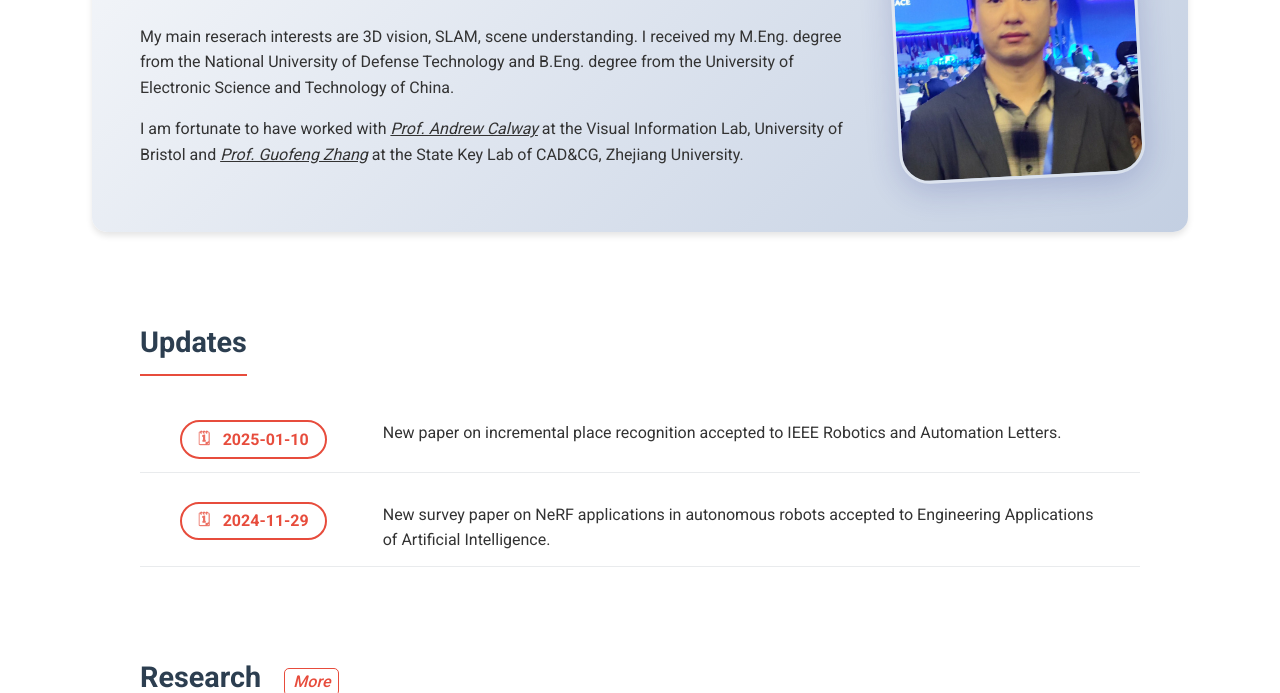
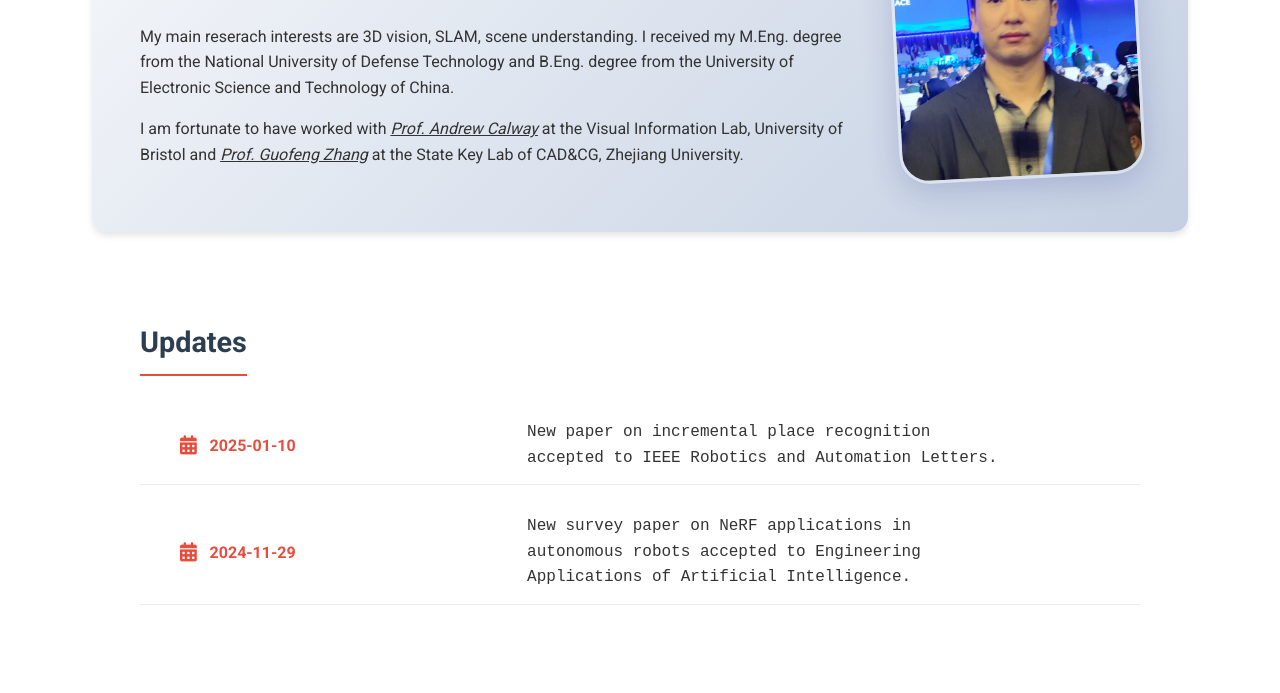
Before and after one commit to xingruiyang/xingruiyang.github.io, a plain HTML site: page index.html in a window 1280 px wide. Shown: the part 177-870 px from the top of the page. Drawn offline with Linux system fonts and the light colour scheme; no server answers; a web font is replaced by a local one.

Commit message:
fix(ui): wrap news content and update more-link styling

```diff
--- a/index.html
+++ b/index.html
@@ -5,7 +5,7 @@
     <meta charset="UTF-8">
     <meta name="viewport" content="width=device-width, initial-scale=1.0, maximum-scale=1.0, user-scalable=no">
     <title>Xingrui Yang - Homepage</title>
-    <meta name="description" content="Built with the assistance of DeepSeek and GitHub Copilot"/>
+    <meta name="description" content="Built with the assistance of DeepSeek and GitHub Copilot" />
     <link rel="stylesheet" href="styles.css">
     <link rel="stylesheet" href="https://cdnjs.cloudflare.com/ajax/libs/font-awesome/6.5.1/css/all.min.css">
 </head>
@@ -34,13 +34,27 @@
             <h2 class="section-title">Updates</h2>
             <ul class="news-list">
                 <li>
-                    <span class="news-date">2025-01-10</span>
-                    New paper on incremental place recognition accepted to IEEE Robotics and Automation Letters.
+                    <div class="news-grid">
+                        <div class="news-date">
+                            <i class="fas fa-calendar-alt"></i>
+                            <span>2025-01-10</span>
+                        </div>
+                        <div class="news-content">
+                            New paper on incremental place recognition accepted to IEEE Robotics and Automation Letters.
+                        </div>
+                    </div>
                 </li>
                 <li>
-                    <span class="news-date">2024-11-29</span>
-                    New survey paper on NeRF applications in autonomous robots accepted to Engineering Applications of
-                    Artificial Intelligence.
+                    <div class="news-grid">
+                        <div class="news-date">
+                            <i class="fas fa-calendar-alt"></i>
+                            <span>2024-11-29</span>
+                        </div>
+                        <div class="news-content">
+                            New survey paper on NeRF applications in autonomous robots accepted to Engineering
+                            Applications of Artificial Intelligence.
+                        </div>
+                    </div>
                 </li>
             </ul>
         </section>
@@ -48,7 +62,8 @@
         <section class="publications-list">
             <h2 class="section-title">
                 Research
-                <a href="https://scholar.google.com/citations?user=FyrG7D0AAAAJ" target="_blank" class="more-link">More</a>
+                <a href="https://scholar.google.com/citations?user=FyrG7D0AAAAJ" target="_blank"
+                    class="more-link"><i class="fas fa-external-link-alt"></i></a>
             </h2>
             <ul id="publications-container"></ul>
         </section>
--- a/styles.css
+++ b/styles.css
@@ -148,7 +148,6 @@ body.dark-theme {
     box-shadow: 0 4px 15px rgba(0, 0, 0, 0.2);
     background-color: antiquewhite;
 }
-
 footer {
     margin-top: 4rem;
     padding: 2rem 0;
@@ -277,27 +276,40 @@ a {
     border-radius: 8px;
 }
 
+.news-grid {
+    display: grid;
+    grid-template-columns: 150px 1fr;
+    gap: 6rem;
+    /* Increased gap by 3x */
+    align-items: center;
+}
+
+@media (max-width: 1023px) {
+    .news-grid {
+        grid-template-columns: 1fr;
+        gap: 1rem;
+    }
+}
+
 .news-date {
-    height: 25px;
-    white-space: nowrap;
+    display: flex;
+    align-items: center;
+    gap: 0.8rem;
     font-weight: 800;
     color: #e74c3c;
-    margin-right: 1.5rem;
-    padding: 0.3rem 1rem;
-    border: 2px solid #e74c3c;
-    border-radius: 20px;
-    display: inline-flex;
-    align-items: center;
-    gap: 0.8rem;
-    transition: all 0.3s ease;
 }
 
-.news-date::before {
-    content: "🗓";
-    font-size: 0.9em;
-    opacity: 0.8;
+.news-date i {
+    font-size: 1.2rem;
 }
 
+.news-content {
+    line-height: 1.6;
+    max-width: 70%;
+    margin: auto;
+    text-wrap: initial;
+    font-family: 'Courier New', Courier, monospace;
+}
 
 .dark-theme .news-date {
     color: #ff6b6b;
@@ -332,8 +344,7 @@ a {
     text-decoration: none;
     color: #2c3e50;
     background: rgba(255, 255, 255, 0.2);
-    backdrop-filter: blur(10px);
-    border: 1px solid rgba(255, 255, 255, 0.1);
+    box-shadow: 0 2px 4px rgba(0, 0, 0, 0.1);
     transition: all 0.2s ease;
 }
 
@@ -358,30 +369,26 @@ a {
 }
 
 .more-link {
-    font-size: 1rem;
-    font-weight: 500;
-    margin-left: 1rem;
-    text-decoration: none; /* Remove underline */
-    color: #e74c3c;
-    border: 1px solid #e74c3c;
-    padding: 0.2rem 0.5rem;
-    border-radius: 5px;
-    transition: background-color 0.3s ease, color 0.3s ease;
+    font-size: 1.8rem;
+    font-weight: 700;
+    margin-left: 0.5rem;
+    text-decoration: none;
+    color: #2c3e50;
+    padding-bottom: 0.5rem;
+    transition: opacity 0.3s ease;
+    opacity: 0.8;
 }
 
 .more-link:hover {
-    background-color: #e74c3c;
-    color: #fff;
+    opacity: 1;
 }
 
 .dark-theme .more-link {
-    color: #ff6b6b;
-    border-color: #ff6b6b;
+    color: #f5f5f5;
 }
 
 .dark-theme .more-link:hover {
-    background-color: #ff6b6b;
-    color: #fff;
+    opacity: 1;
 }
 
 /* Responsive Design */
@@ -472,6 +479,10 @@ a {
         padding: 0.6rem 1rem;
         font-size: 0.9rem;
     }
+
+    .news-content {
+        max-width: 90%;
+    }
 }
 
 
@@ -542,6 +553,11 @@ a {
     .news-list li {
         padding: 0;
     }
+
+    .news-content {
+        max-width: 100%;
+        text-align: left;
+    }
 }
 
 
```
